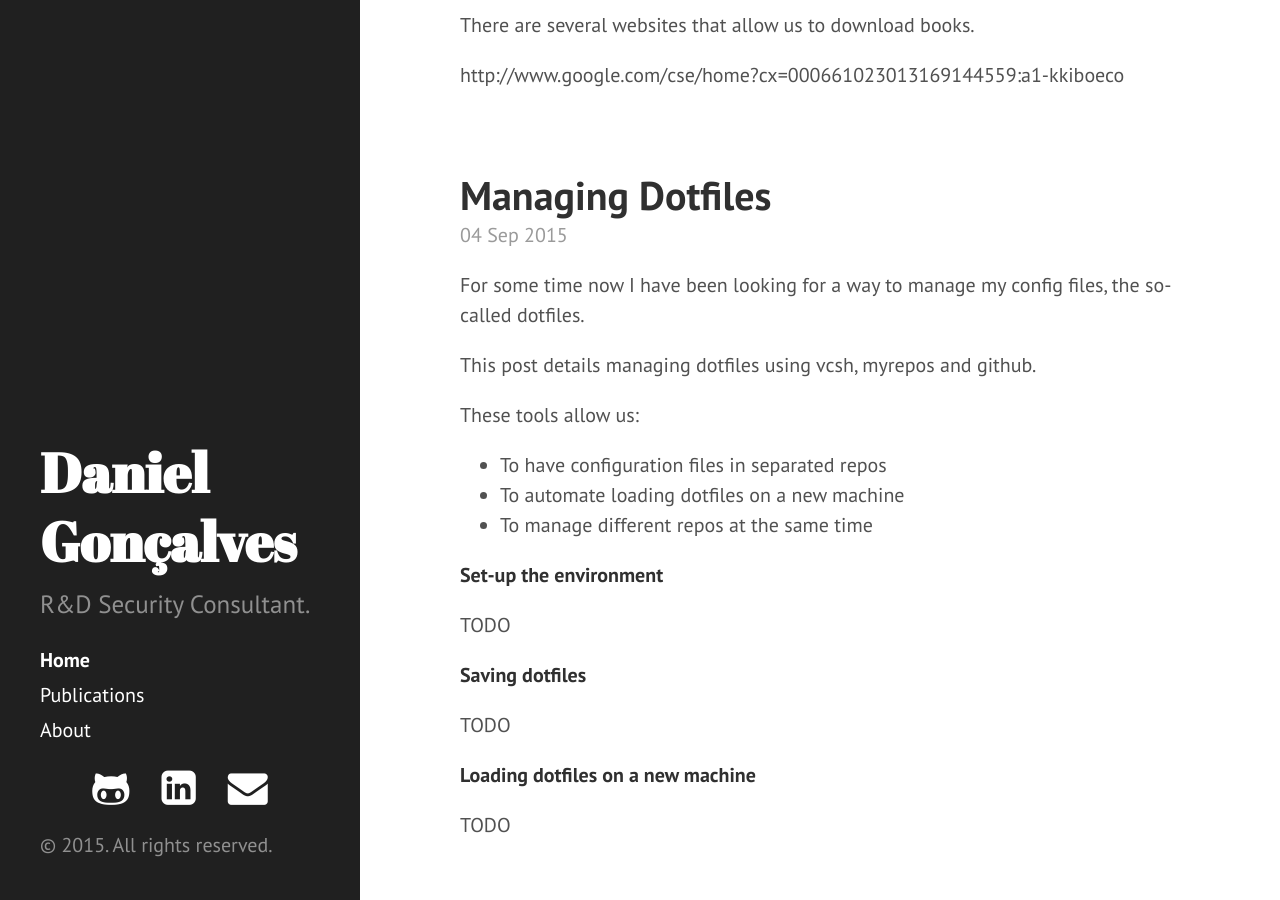
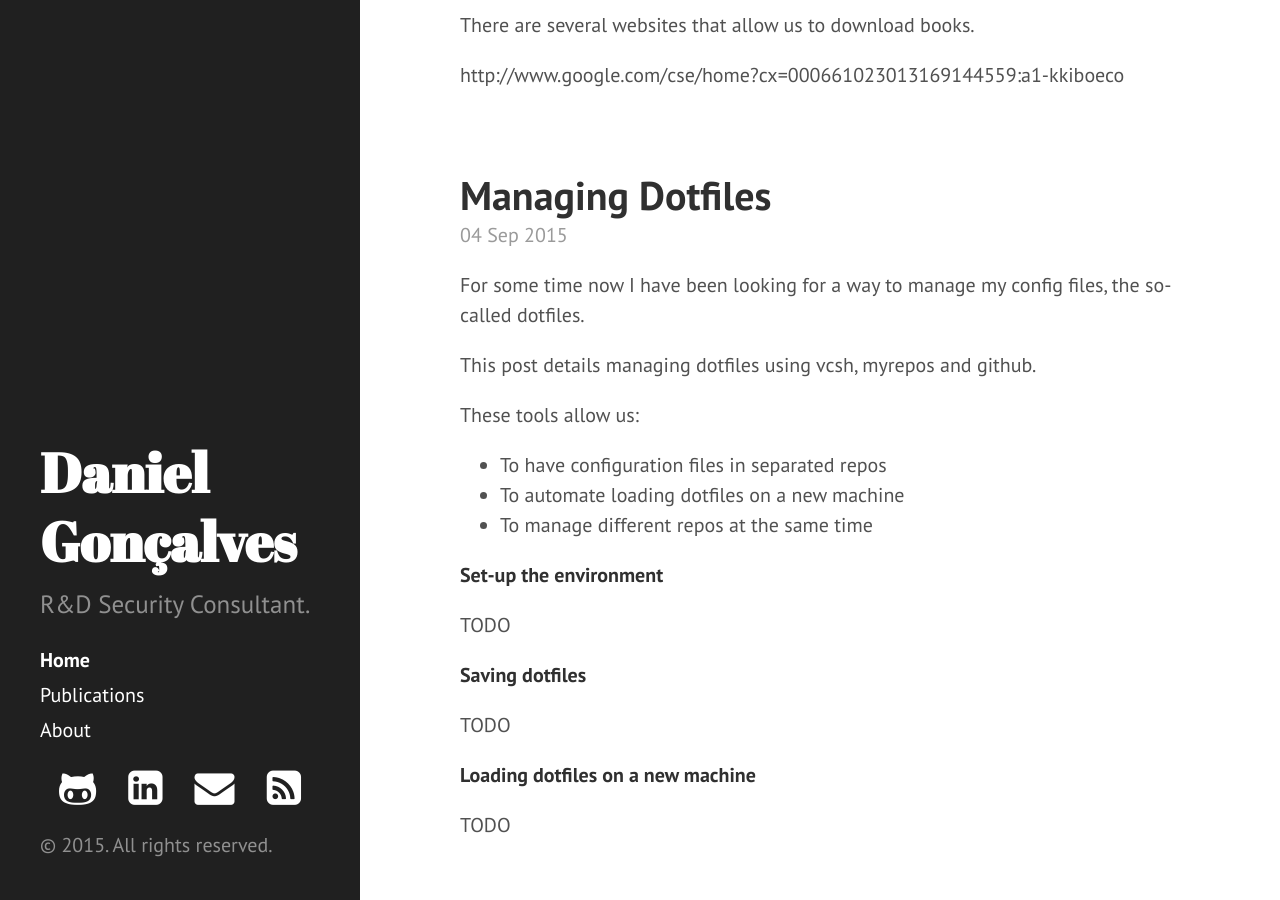
Before and after one commit to 2phost/2phost.github.io, a Jekyll site: the page built from index.html, in a window 1280 px wide and 900 px high, scrolled down 510 px. Built offline with Jekyll 4.4.1, drawn with Linux system fonts in a browser that asks for light colours; nearby versions of some CDN libraries; Markdown is read by kramdown in place of the engine named in the settings; the list of posts is cut into pages by our own code.

Commit message:
social update

```diff
--- a/_includes/sidebar.html
+++ b/_includes/sidebar.html
@@ -36,6 +36,8 @@
       <a href="{{ site.social.linkedin }}"><i class="fa fa-linkedin-square fa-2x"></i></a>{{ end }}
       &nbsp;&nbsp;&nbsp;&nbsp;
       <a href="{{ site.social.email }}"><i class="fa fa-envelope fa-2x"></i></a>{{ end }}
+      &nbsp;&nbsp;&nbsp;&nbsp;
+      <a href="{{ site.baseurl }}/atom.xml"><i class="fa fa-rss-square fa-2x"></i></a>{{ end }}
     </center>
     <p>
 
```
